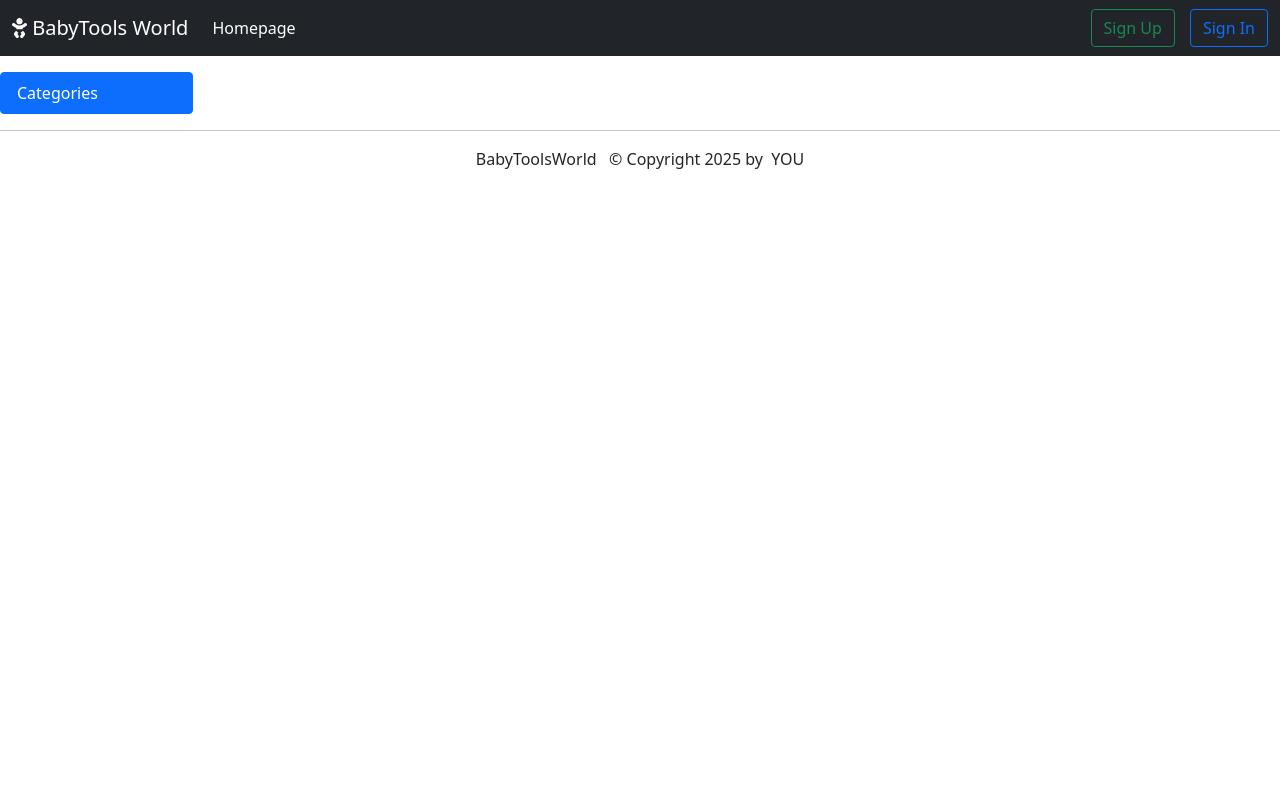
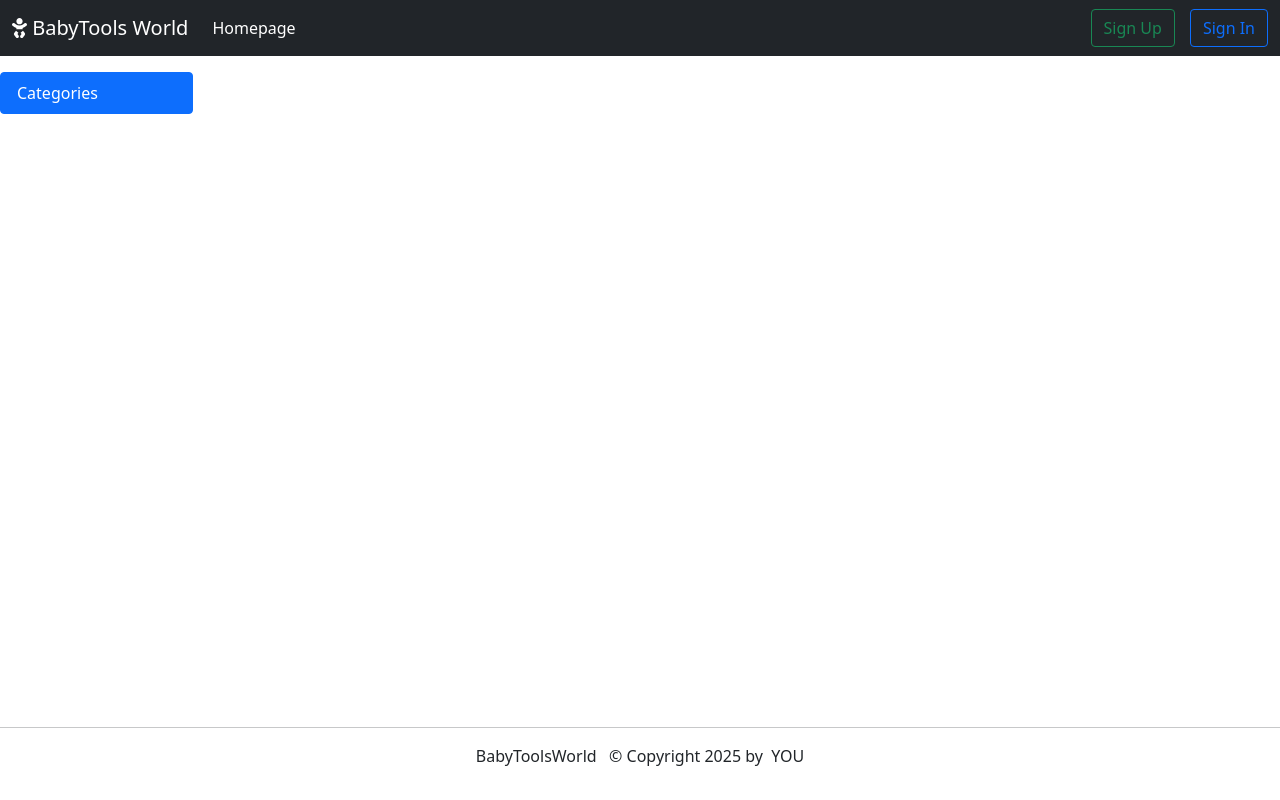
Before and after one commit to PascalNehlsen/baby-tools-world, a Django app: page / in a window 1280 px wide. Run offline with Django 4.2, Linux system fonts and the light colour scheme; data that the repository does not hold is empty.

Commit message:
chore: adjust footer styling
make footer sticky with page bottom

```diff
--- a/src/templates/_dashboard.html
+++ b/src/templates/_dashboard.html
@@ -9,6 +9,9 @@
     .btn-space {
       margin-right: 15px;
     }
+
+    /* Optional if not relying purely on Bootstrap utility classes */
+    html, body { height: 100%; }
   </style>
   <link href="https://cdn.jsdelivr.net/npm/bootstrap@5.1.3/dist/css/bootstrap.min.css" rel="stylesheet"
     integrity="sha384-1BmE4kWBq78iYhFldvKuhfTAU6auU8tT94WrHftjDbrCEXSU1oBoqyl2QvZ6jIW3" crossorigin="anonymous">
@@ -16,7 +19,7 @@
   <title>Homepage</title>
 </head>
 
-<body>
+<body class="d-flex flex-column min-vh-100">
   <nav class="navbar navbar-expand-lg navbar-dark bg-dark">
     <div class="container-fluid">
       <a class="navbar-brand" href="/">
@@ -61,10 +64,15 @@
       </div>
     </div>
   </nav>
-  {% block content %}
-  {% endblock %}
+  <main class="flex-grow-1">
+    {% block content %}
+    {% endblock %}
+  </main>
+
   {% block footer %}
-  {% include "footer.html" %}
+  <footer class="mt-auto">
+    {% include "footer.html" %}
+  </footer>
   {% endblock %}
 </body>
 
```
